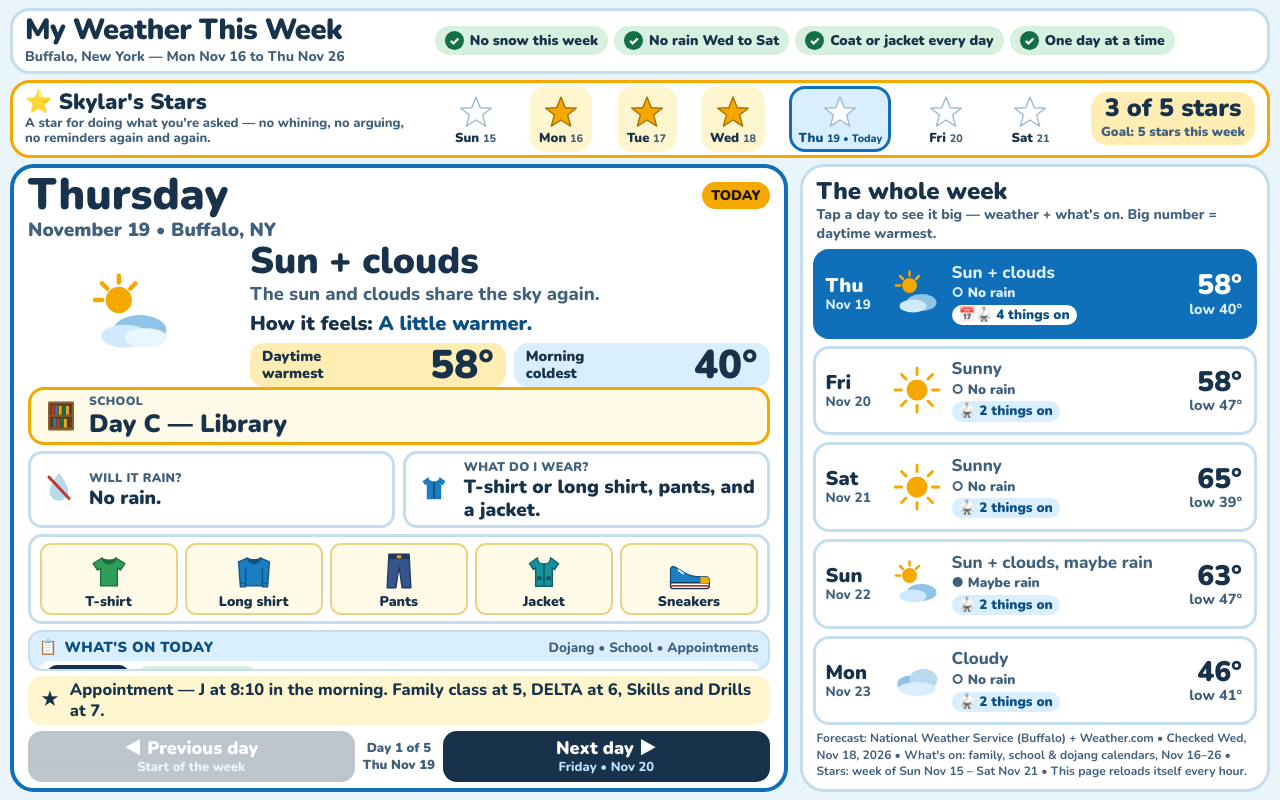
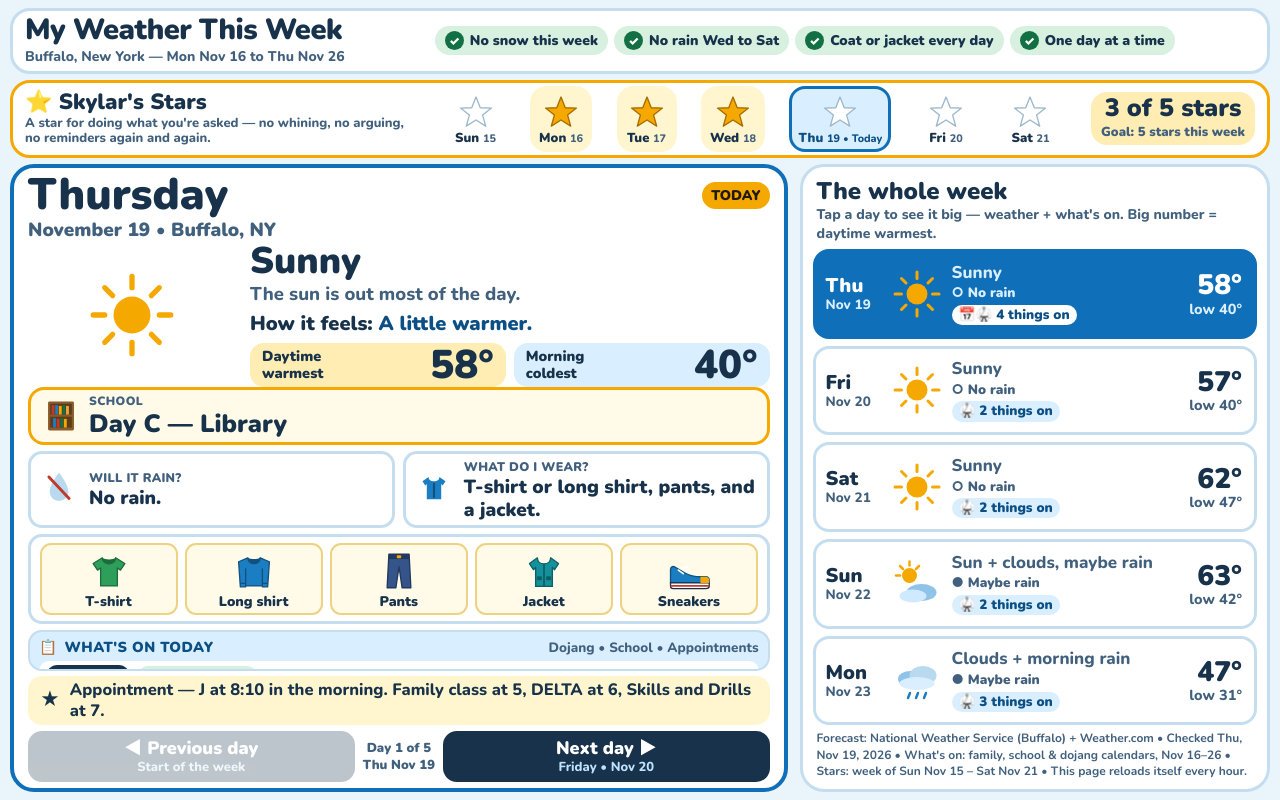
Before and after one commit to loop9-remixd/whatshouldiwear, a plain HTML site: page index.html in a window 1280 px wide. Drawn offline with nearby package versions, Linux system fonts and the light colour scheme.

Commit message:
Weather board: morning refresh Thu Nov 19 — sunny Thu-Sat, warmest Sun, rain Mon, Mr. Murray lesson added

```diff
--- a/index.html
+++ b/index.html
@@ -435,7 +435,7 @@
       <h2>The whole week</h2>
       <p class="hint">Tap a day to see it big — weather + what's on. Big number = daytime warmest.</p>
       <div class="week-list" id="weekList" role="group" aria-label="Choose a day"></div>
-      <p class="source">Forecast: National Weather Service (Buffalo) + Weather.com • Checked Wed, Nov 18, 2026 • What's on: family, school &amp; dojang calendars, Nov 16–26 • Stars: week of Sun Nov 15 – Sat Nov 21 • This page reloads itself every hour.</p>
+      <p class="source">Forecast: National Weather Service (Buffalo) + Weather.com • Checked Thu, Nov 19, 2026 • What's on: family, school &amp; dojang calendars, Nov 16–26 • Stars: week of Sun Nov 15 – Sat Nov 21 • This page reloads itself every hour.</p>
     </aside>
   </main>
 </div>
@@ -622,13 +622,13 @@ var DAYS = [
   { day:"Monday", short:"Mon", date:"November 16", icon:"partly", words:"Sun + clouds", explain:"The sun and clouds share the sky. Clouds in the morning, more sun later.", high:47, low:37, feel:"Chilly. The coldest day this week.", rain:"No rain.", rainIcon:"no", wear:"Long shirt, pants, warm coat, hat and mittens.", wearIcon:"coat", events:[{time:"5–6pm", name:"Skylar TKD", type:"dojang", cls:"skylar"},{time:"7–8pm", name:"Black Belt TKD", type:"dojang"}], note:"School day. Skylar TKD at 5 o'clock, then Black Belt TKD at 7 o'clock.", tag:"" },
   { day:"Tuesday", short:"Tue", date:"November 17", icon:"sunny", words:"Sunny", explain:"The sun is out most of the day. Very few clouds.", high:53, low:38, feel:"Cool. It will feel colder because of the wind.", rain:"No rain.", rainIcon:"no", wear:"Long shirt, pants, and a warm coat.", wearIcon:"coat", events:[{time:"12–1:30pm", name:"PDA Parenting Workshop — Live on Zoom", type:"school"},{time:"5–6pm", name:"Private Lesson — Sebastian M.", type:"dojang"},{time:"6–7pm", name:"DELTA", type:"dojang"},{time:"7–8pm", name:"Black Belt TKD", type:"dojang"}], note:"Windy day. Hold on to your hat! PDA Parenting Workshop on Zoom at 12, private lesson at 5, DELTA at 6, Black Belt TKD at 7.", tag:"TODAY" },
   { day:"Wednesday", short:"Wed", date:"November 18", icon:"sunny", words:"Sunny", explain:"The sun is out most of the day. A bright, clear day.", high:54, low:41, feel:"Cool and nice.", rain:"No rain.", rainIcon:"no", wear:"Long shirt, pants, and a coat.", wearIcon:"coat", events:[{time:"4:30pm", name:"Appointment — J", type:"appt"},{time:"6–7pm", name:"Skylar TKD", type:"dojang", cls:"skylar"},{time:"7–8pm", name:"TKD Instructor Class", type:"dojang"},{time:"8–9pm", name:"Black Belt TKD", type:"dojang"}], note:"Appointment — J at 4:30. Skylar TKD at 6 o'clock, then Instructor Class and Black Belt TKD.", tag:"" },
-  { day:"Thursday", short:"Thu", date:"November 19", icon:"partly", words:"Sun + clouds", explain:"The sun and clouds share the sky again.", high:58, low:40, feel:"A little warmer.", rain:"No rain.", rainIcon:"no", wear:"T-shirt or long shirt, pants, and a jacket.", wearIcon:"jacket", events:[{time:"8:10am", name:"Appointment — J", type:"appt"},{time:"5–6pm", name:"TKD Family Class", type:"dojang"},{time:"6–7pm", name:"DELTA", type:"dojang"},{time:"7–8pm", name:"Skills and Drills", type:"dojang"}], note:"Appointment — J at 8:10 in the morning. Family class at 5, DELTA at 6, Skills and Drills at 7.", tag:"" },
-  { day:"Friday", short:"Fri", date:"November 20", icon:"sunny", words:"Sunny", explain:"The sun is out most of the day.", high:58, low:47, feel:"Mild. The morning is not as cold.", rain:"No rain.", rainIcon:"no", wear:"T-shirt or long shirt, pants, and a jacket.", wearIcon:"jacket", events:[{time:"Due today", name:"Dan belt private lessons due", type:"dojang", cls:"due"},{time:"6–7pm", name:"Skylar TKD", type:"dojang", cls:"skylar"}], note:"Dan belt private lessons are due today. Skylar TKD at 6 o'clock.", tag:"" },
-  { day:"Saturday", short:"Sat", date:"November 21", icon:"sunny", words:"Sunny", explain:"The sun is out most of the day. The warmest day!", high:65, low:39, feel:"The warmest day this week!", rain:"No rain.", rainIcon:"no", wear:"T-shirt and shorts. Light jacket in the morning.", wearIcon:"jacket", events:[{time:"8:55–10:55am", name:"Tiger Instruction", type:"dojang"},{time:"11am–5pm", name:"Fall Fusion Tournament", type:"dojang"}], note:"Big dojang day! Tiger Instruction in the morning, then the Fall Fusion Tournament from 11 to 5.", tag:"WARMEST" },
-  { day:"Sunday", short:"Sun", date:"November 22", icon:"partly", words:"Sun + clouds, maybe rain", explain:"The sun and clouds share the sky. A little rain may fall.", high:63, low:47, feel:"Mild, but cloudy.", rain:"Maybe a little rain.", rainIcon:"maybe", wear:"T-shirt and shorts, with a jacket. Umbrella, just in case.", wearIcon:"umbrella", events:[{time:"9:45–11:45am", name:"Demo Team Practice", type:"dojang"},{time:"12:30–2pm", name:"Black Belt Test Practice #1 — Dillon helping", type:"dojang"}], note:"A little rain may come today. Black Belt Test Practice at 12:30 — Dillon is helping.", tag:"" },
-  { day:"Monday", short:"Mon", date:"November 23", icon:"cloudy", words:"Cloudy", explain:"Clouds cover most of the sky.", high:46, low:41, feel:"Cooler than the weekend.", rain:"Probably no rain.", rainIcon:"no", wear:"Long shirt, pants, warm coat, hat and mittens.", wearIcon:"coat", events:[{time:"5–6pm", name:"Skylar TKD", type:"dojang", cls:"skylar"},{time:"7–8pm", name:"Black Belt TKD", type:"dojang"}], note:"Skylar TKD at 5 o'clock, then Black Belt TKD at 7 o'clock. It is cold — bundle up!", tag:"" },
-  { day:"Tuesday", short:"Tue", date:"November 24", icon:"partly", words:"Sun + clouds", explain:"The sun and clouds share the sky. It is the coldest day.", high:38, low:30, feel:"Very cold! The coldest day of all.", rain:"No rain.", rainIcon:"no", wear:"Long shirt, pants, warm coat, hat and mittens.", wearIcon:"coat", events:[{time:"10–11am", name:"Appointment — SCM", type:"appt"},{time:"6–7pm", name:"DELTA", type:"dojang"},{time:"7–8pm", name:"Black Belt TKD", type:"dojang"}], note:"Appointment — SCM at 10 in the morning. DELTA at 6, Black Belt TKD at 7. Brrr — dress warm!", tag:"" },
-  { day:"Wednesday", short:"Wed", date:"November 25", icon:"cloudy", words:"Cloudy", explain:"Clouds cover most of the sky all day.", high:43, low:34, feel:"Cold and cloudy.", rain:"Maybe a little rain at night.", rainIcon:"maybe", wear:"Long shirt, pants, warm coat, hat and mittens.", wearIcon:"coat", events:[{time:"9:20am", name:"Parent Teacher Conference", type:"school"},{time:"11am–12pm", name:"Appointment — J", type:"appt"},{time:"6–7pm", name:"Skylar TKD", type:"dojang", cls:"skylar"},{time:"7–8pm", name:"TKD Instructor Class", type:"dojang"},{time:"8–9pm", name:"Black Belt TKD", type:"dojang"}], note:"Parent Teacher Conference in the morning. Appointment — J at 11. Skylar TKD at 6 o'clock, then Instructor Class and Black Belt TKD.", tag:"" },
+  { day:"Thursday", short:"Thu", date:"November 19", icon:"sunny", words:"Sunny", explain:"The sun is out most of the day.", high:58, low:40, feel:"A little warmer.", rain:"No rain.", rainIcon:"no", wear:"T-shirt or long shirt, pants, and a jacket.", wearIcon:"jacket", events:[{time:"8:10am", name:"Appointment — J", type:"appt"},{time:"5–6pm", name:"TKD Family Class", type:"dojang"},{time:"6–7pm", name:"DELTA", type:"dojang"},{time:"7–8pm", name:"Skills and Drills", type:"dojang"}], note:"Appointment — J at 8:10 in the morning. Family class at 5, DELTA at 6, Skills and Drills at 7.", tag:"" },
+  { day:"Friday", short:"Fri", date:"November 20", icon:"sunny", words:"Sunny", explain:"The sun is out most of the day.", high:57, low:40, feel:"Mild in the day, cool in the morning.", rain:"No rain.", rainIcon:"no", wear:"T-shirt or long shirt, pants, and a jacket.", wearIcon:"jacket", events:[{time:"Due today", name:"Dan belt private lessons due", type:"dojang", cls:"due"},{time:"6–7pm", name:"Skylar TKD", type:"dojang", cls:"skylar"}], note:"Dan belt private lessons are due today. Skylar TKD at 6 o'clock.", tag:"" },
+  { day:"Saturday", short:"Sat", date:"November 21", icon:"sunny", words:"Sunny", explain:"The sun is out most of the day. A warm, sunny day.", high:62, low:47, feel:"Warm and sunny.", rain:"No rain.", rainIcon:"no", wear:"T-shirt and shorts. Light jacket in the morning.", wearIcon:"jacket", events:[{time:"8:55–10:55am", name:"Tiger Instruction", type:"dojang"},{time:"11am–5pm", name:"Fall Fusion Tournament", type:"dojang"}], note:"Big dojang day! Tiger Instruction in the morning, then the Fall Fusion Tournament from 11 to 5.", tag:"" },
+  { day:"Sunday", short:"Sun", date:"November 22", icon:"partly", words:"Sun + clouds, maybe rain", explain:"The sun and clouds share the sky. A little rain may fall at night.", high:63, low:42, feel:"Mild, but cloudy.", rain:"Maybe a little rain at night.", rainIcon:"maybe", wear:"T-shirt and shorts, with a jacket. Umbrella, just in case.", wearIcon:"umbrella", events:[{time:"9:45–11:45am", name:"Demo Team Practice", type:"dojang"},{time:"12:30–2pm", name:"Black Belt Test Practice #1 — Dillon helping", type:"dojang"}], note:"A little rain may come at night. Black Belt Test Practice at 12:30 — Dillon is helping.", tag:"WARMEST" },
+  { day:"Monday", short:"Mon", date:"November 23", icon:"cloudyRain", words:"Clouds + morning rain", explain:"Clouds cover the sky. A little rain may fall in the morning.", high:47, low:31, feel:"Colder. Rain in the morning.", rain:"Maybe a little rain in the morning.", rainIcon:"maybe", wear:"Long shirt, pants, warm coat, hat and mittens. Umbrella in the morning.", wearIcon:"umbrella", events:[{time:"4:15–5:15pm", name:"Private Lesson — Mr. Murray", type:"dojang"},{time:"5–6pm", name:"Skylar TKD", type:"dojang", cls:"skylar"},{time:"7–8pm", name:"Black Belt TKD", type:"dojang"}], note:"Private lesson at 4:15, Skylar TKD at 5 o'clock, then Black Belt TKD at 7 o'clock. It is cold — bundle up!", tag:"" },
+  { day:"Tuesday", short:"Tue", date:"November 24", icon:"sunny", words:"Sunny", explain:"The sun is out most of the day. It is the coldest day.", high:38, low:26, feel:"Very cold! The coldest day of all.", rain:"No rain.", rainIcon:"no", wear:"Long shirt, pants, warm coat, hat and mittens.", wearIcon:"coat", events:[{time:"10–11am", name:"Appointment — SCM", type:"appt"},{time:"6–7pm", name:"DELTA", type:"dojang"},{time:"7–8pm", name:"Black Belt TKD", type:"dojang"}], note:"Appointment — SCM at 10 in the morning. DELTA at 6, Black Belt TKD at 7. Brrr — dress warm!", tag:"" },
+  { day:"Wednesday", short:"Wed", date:"November 25", icon:"sunny", words:"Sunny", explain:"The sun is out most of the day.", high:39, low:34, feel:"Cold and sunny.", rain:"No rain.", rainIcon:"no", wear:"Long shirt, pants, warm coat, hat and mittens.", wearIcon:"coat", events:[{time:"9:20am", name:"Parent Teacher Conference", type:"school"},{time:"11am–12pm", name:"Appointment — J", type:"appt"},{time:"6–7pm", name:"Skylar TKD", type:"dojang", cls:"skylar"},{time:"7–8pm", name:"TKD Instructor Class", type:"dojang"},{time:"8–9pm", name:"Black Belt TKD", type:"dojang"}], note:"Parent Teacher Conference in the morning. Appointment — J at 11. Skylar TKD at 6 o'clock, then Instructor Class and Black Belt TKD.", tag:"" },
   { day:"Thursday", short:"Thu", date:"November 26", icon:"cloudyRain", words:"Clouds + morning rain", explain:"Clouds cover the sky. A little rain may fall in the morning.", high:44, low:36, feel:"Cold, with rain in the morning.", rain:"Maybe a little rain in the morning.", rainIcon:"maybe", wear:"Long shirt, pants, warm coat, hat and mittens. Umbrella in the morning.", wearIcon:"umbrella", events:[], note:"Thanksgiving Day! No TKD today — the dojang is closed. A little rain may fall in the morning.", tag:"THANKSGIVING" }
 ];
 
```
